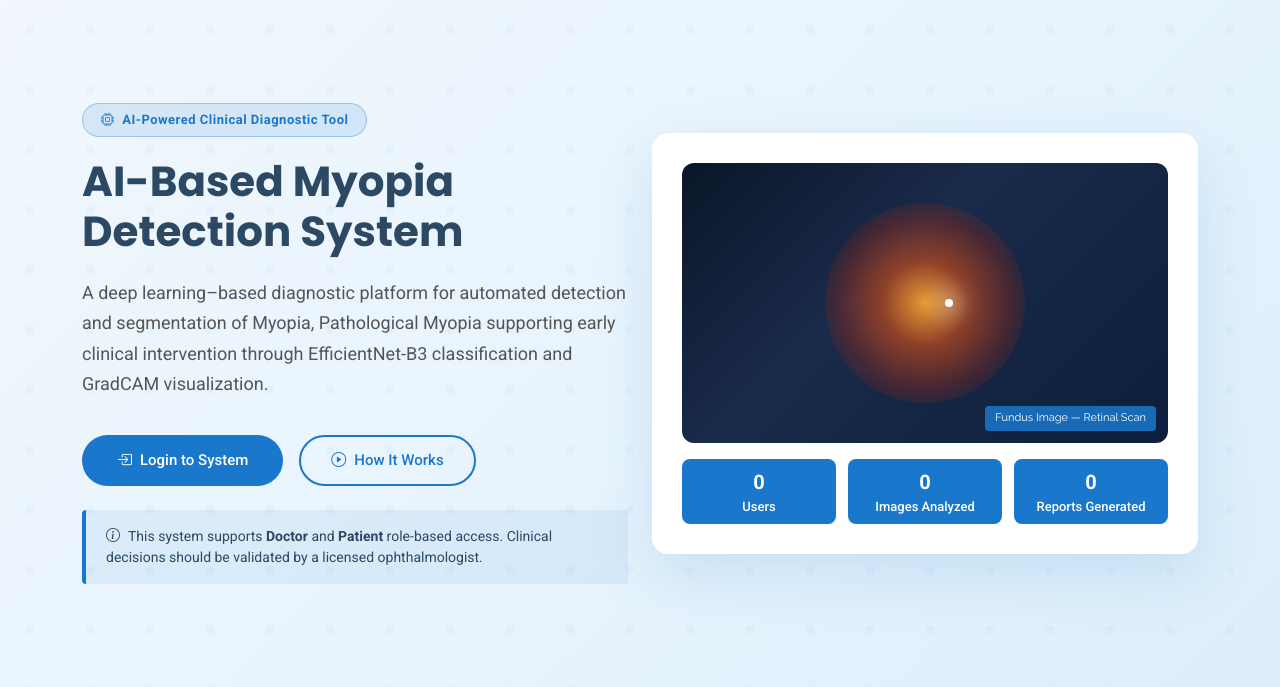
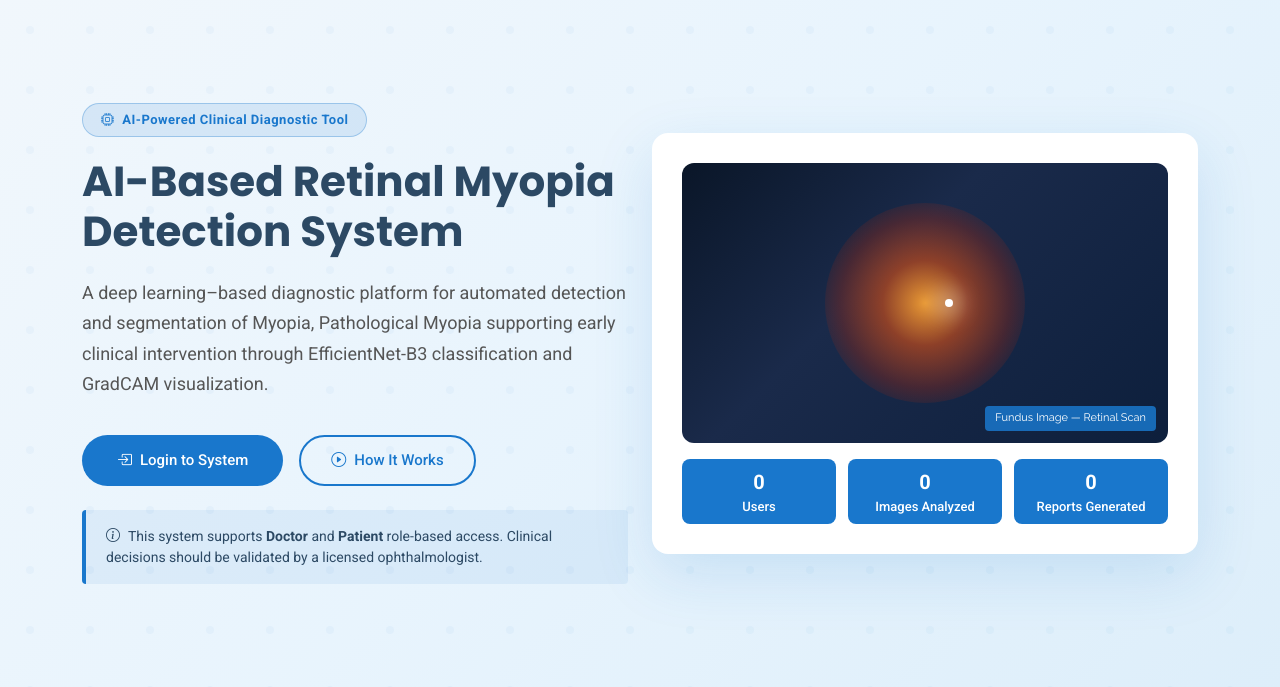
Before and after one commit to Shreenath013/Eye_Disease_Detection, a Django app: page / in a window 1280 px wide. Shown: the part 113-800 px from the top of the page. Run offline with Django 5.2, Linux system fonts and the light colour scheme; data that the repository does not hold is empty.

Commit message:
Changes in the Webpages

```diff
--- a/templates/doctor_dashboard.html
+++ b/templates/doctor_dashboard.html
@@ -6,6 +6,7 @@
   <meta charset="utf-8">
   <meta content="width=device-width, initial-scale=1.0" name="viewport">
   <title>Doctor Dashboard — Myopia Detection System</title>
+  <link rel="icon" type="image/png" href="{% static 'images/favicon.png' %}">
   <link href="https://fonts.googleapis.com/css2?family=Roboto:wght@300;400;500;700&family=Poppins:wght@400;500;600;700&family=Raleway:wght@400;500;600&display=swap" rel="stylesheet">
   <link href="https://cdn.jsdelivr.net/npm/bootstrap@5.3.3/dist/css/bootstrap.min.css" rel="stylesheet">
   <link href="https://cdn.jsdelivr.net/npm/bootstrap-icons@1.11.3/font/bootstrap-icons.css" rel="stylesheet">
@@ -491,11 +492,11 @@
     <div class="container copyright text-center mt-4">
       <p>
         <strong class="px-1">
-          AI-Based Myopia Detection System
+          AI-Based Retinal Myopia Detection System
         </strong>
       </p>
       <p style="font-size: 13px; color: #888;">
-        © All rights reserved
+        © 2026 RetinaAI. All Rights Reserved.
       </p>
     </div>
   </footer>
--- a/templates/index.html
+++ b/templates/index.html
@@ -5,7 +5,8 @@
 <head>
   <meta charset="utf-8">
   <meta content="width=device-width, initial-scale=1.0" name="viewport">
-  <title>AI-Based Myopia Detection System</title>
+  <title>AI-Based Retinal Myopia Detection System</title>
+  <link rel="icon" type="image/png" href="{% static 'images/favicon.png' %}">
   <meta name="description"
       content="RetinaAI is an AI-powered retinal image analysis platform for automated myopia detection and pathological myopia classification using EfficientNet-B3 deep learning architecture with GradCAM explainable AI visualization.">
 
@@ -229,7 +230,7 @@
         <div class="row align-items-center gy-5">
           <div class="col-lg-6">
             <div class="hero-badge"><i class="bi bi-cpu me-1"></i> AI-Powered Clinical Diagnostic Tool</div>
-            <h1>AI-Based Myopia Detection System</h1>
+            <h1>AI-Based Retinal Myopia Detection System</h1>
             <p class="tagline">
               A deep learning–based diagnostic platform for automated detection and segmentation of Myopia, Pathological Myopia supporting early clinical intervention through EfficientNet-B3 classification and GradCAM visualization.
             </p>
@@ -672,7 +673,7 @@
 
 
         <strong class="px-1">
-          AI-Based Myopia Detection System
+          AI-Based Retinal Myopia Detection System
         </strong>
 
 
@@ -680,7 +681,7 @@
 
       <p style="font-size: 13px; color: #888;">
 
-        © All rights reserved
+        © 2026 RetinaAI. All Rights Reserved.
 
       </p>
 
--- a/templates/login.html
+++ b/templates/login.html
@@ -6,6 +6,7 @@
   <meta charset="utf-8">
   <meta content="width=device-width, initial-scale=1.0" name="viewport">
   <title>Login — Retinal Disease Detection System</title>
+  <link rel="icon" type="image/png" href="{% static 'images/favicon.png' %}">
   <link href="https://fonts.googleapis.com/css2?family=Roboto:wght@300;400;500;700&family=Poppins:wght@400;500;600;700&family=Raleway:wght@400;500;600&display=swap" rel="stylesheet">
   <link href="https://cdn.jsdelivr.net/npm/bootstrap@5.3.3/dist/css/bootstrap.min.css" rel="stylesheet">
   <link href="https://cdn.jsdelivr.net/npm/bootstrap-icons@1.11.3/font/bootstrap-icons.css" rel="stylesheet">
@@ -63,7 +64,7 @@
       <div class="login-header">
         <div class="logo-icon"><i class="bi bi-shield-lock"></i></div>
         <h2>Secure System Login</h2>
-        <p>AI-Based Myopia Detection System</p>
+        <p>AI-Based Retinal Myopia Detection System</p>
       </div>
 
       <div class="login-body">
@@ -106,7 +107,6 @@
             <label style="display:flex; align-items:center; gap:6px; cursor:pointer; color: #555; font-weight: 400;">
               <input type="checkbox" style="accent-color: var(--accent-color);" name="remember"> Remember me
             </label>
-            <a href="#" class="forgot-link">Forgot password?</a>
           </div>
 
           <button type="submit" class="login-btn">
@@ -121,7 +121,7 @@
       </div>
 
       <div class="footer-links-login">
-        <p class="mb-0">AI-Based Myopia Detection System<br>
+        <p class="mb-0">AI-Based Retinal Myopia Detection System<br>
         <a href="{% url 'home' %}">Back to Home Page</a></p>
       </div>
     </div>
--- a/templates/patient_dashboard.html
+++ b/templates/patient_dashboard.html
@@ -6,6 +6,7 @@
   <meta charset="utf-8">
   <meta content="width=device-width, initial-scale=1.0" name="viewport">
   <title>Patient Dashboard — Myopia Detection System</title>
+  <link rel="icon" type="image/png" href="{% static 'images/favicon.png' %}">
   <link href="https://fonts.googleapis.com/css2?family=Roboto:wght@300;400;500;700&family=Poppins:wght@400;500;600;700&family=Raleway:wght@400;500;600&display=swap" rel="stylesheet">
   <link href="https://cdn.jsdelivr.net/npm/bootstrap@5.3.3/dist/css/bootstrap.min.css" rel="stylesheet">
   <link href="https://cdn.jsdelivr.net/npm/bootstrap-icons@1.11.3/font/bootstrap-icons.css" rel="stylesheet">
@@ -324,11 +325,11 @@
     <div class="container copyright text-center mt-4">
       <p>
         <strong class="px-1">
-          AI-Based Myopia Detection System
+          AI-Based Retinal Myopia Detection System
         </strong>
       </p>
       <p style="font-size: 13px; color: #888;">
-        © All rights reserved
+        © 2026 RetinaAI. All Rights Reserved.
       </p>
     </div>
   </footer>
--- a/templates/register.html
+++ b/templates/register.html
@@ -6,6 +6,7 @@
   <meta charset="utf-8">
   <meta content="width=device-width, initial-scale=1.0" name="viewport">
   <title>Register — Myopia Detection System</title>
+  <link rel="icon" type="image/png" href="{% static 'images/favicon.png' %}">
   <link href="https://fonts.googleapis.com/css2?family=Roboto:wght@300;400;500;700&family=Poppins:wght@400;500;600;700&family=Raleway:wght@400;500;600&display=swap" rel="stylesheet">
   <link href="https://cdn.jsdelivr.net/npm/bootstrap@5.3.3/dist/css/bootstrap.min.css" rel="stylesheet">
   <link href="https://cdn.jsdelivr.net/npm/bootstrap-icons@1.11.3/font/bootstrap-icons.css" rel="stylesheet">
@@ -211,7 +212,7 @@
   </div>
 
   <div class="simple-footer">
-    AI-Based Myopia Detection System
+    AI-Based Retinal Myopia Detection System
   </div>
 
   <div id="preloader"></div>
--- a/templates/result.html
+++ b/templates/result.html
@@ -6,6 +6,7 @@
   <meta charset="utf-8">
   <meta content="width=device-width, initial-scale=1.0" name="viewport">
   <title>Diagnosis Result — Myopia Detection System</title>
+  <link rel="icon" type="image/png" href="{% static 'images/favicon.png' %}">
   <link href="https://fonts.googleapis.com/css2?family=Roboto:wght@300;400;500;700&family=Poppins:wght@400;500;600;700&family=Raleway:wght@400;500;600&display=swap" rel="stylesheet">
   <link href="https://cdn.jsdelivr.net/npm/bootstrap@5.3.3/dist/css/bootstrap.min.css" rel="stylesheet">
   <link href="https://cdn.jsdelivr.net/npm/bootstrap-icons@1.11.3/font/bootstrap-icons.css" rel="stylesheet">
@@ -603,11 +604,11 @@
     <div class="container copyright text-center mt-4">
       <p>
         <strong class="px-1">
-          AI-Based Myopia Detection System
+          AI-Based Retinal Myopia Detection System
         </strong>
       </p>
       <p style="font-size: 13px; color: #888;">
-        © All rights reserved
+        © 2026 RetinaAI. All Rights Reserved.
       </p>
     </div>
   </footer>
```
Also changed, not shown: templates/upload.html (+4 -3 lines).
